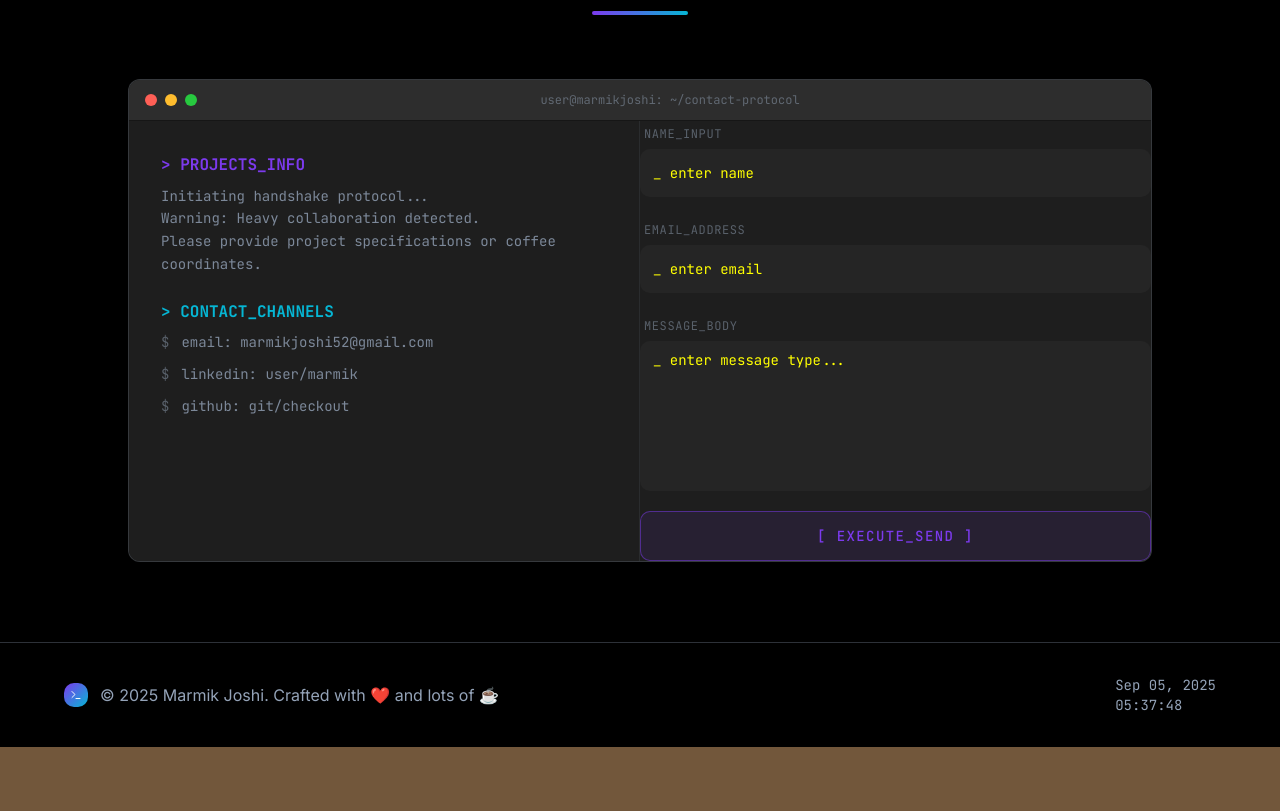
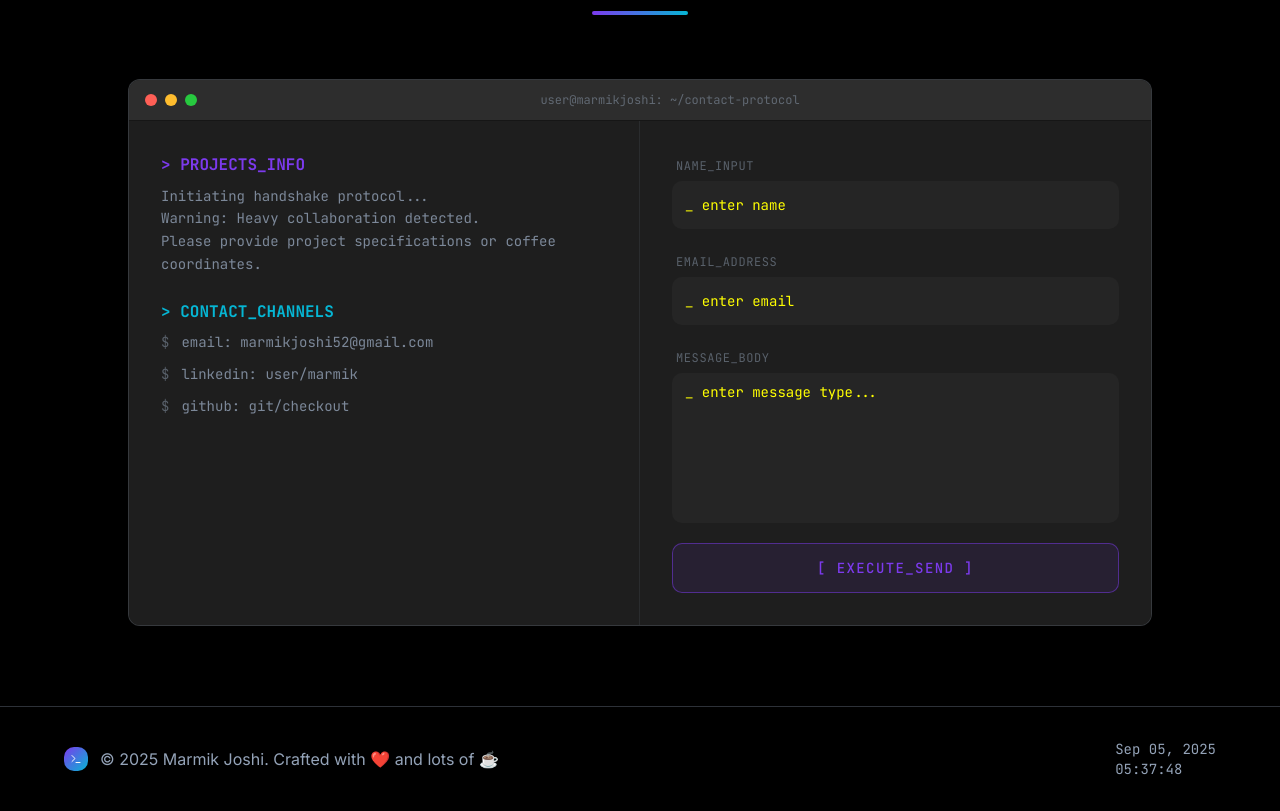
Before and after one commit to marmik-joshi907/portfolio-V2, a Next.js app in the folder projectt/: page / in a window 1280 px wide. Shown: the part 5618-6429 px from the top of the page. Before the commit the page ends 6365 px from the top, so only its background shows below. Built offline with nearby package versions, Linux system fonts and the light colour scheme.

Commit message:
error fixeddd

```diff
--- a/projectt/app/page.tsx
+++ b/projectt/app/page.tsx
@@ -746,7 +746,7 @@ export default function Portfolio() {
               </div>
 
               {/* Right Side: Form */}
-              <div classNme="p-6 sm:p-8 bg-[#1e1e1e]">
+              <div className="p-6 sm:p-8 bg-[#1e1e1e]">
                 {fsState.succeeded && !showBinaryPopup ? (
                     <motion.div
                       initial={{ opacity: 0 }}
```
